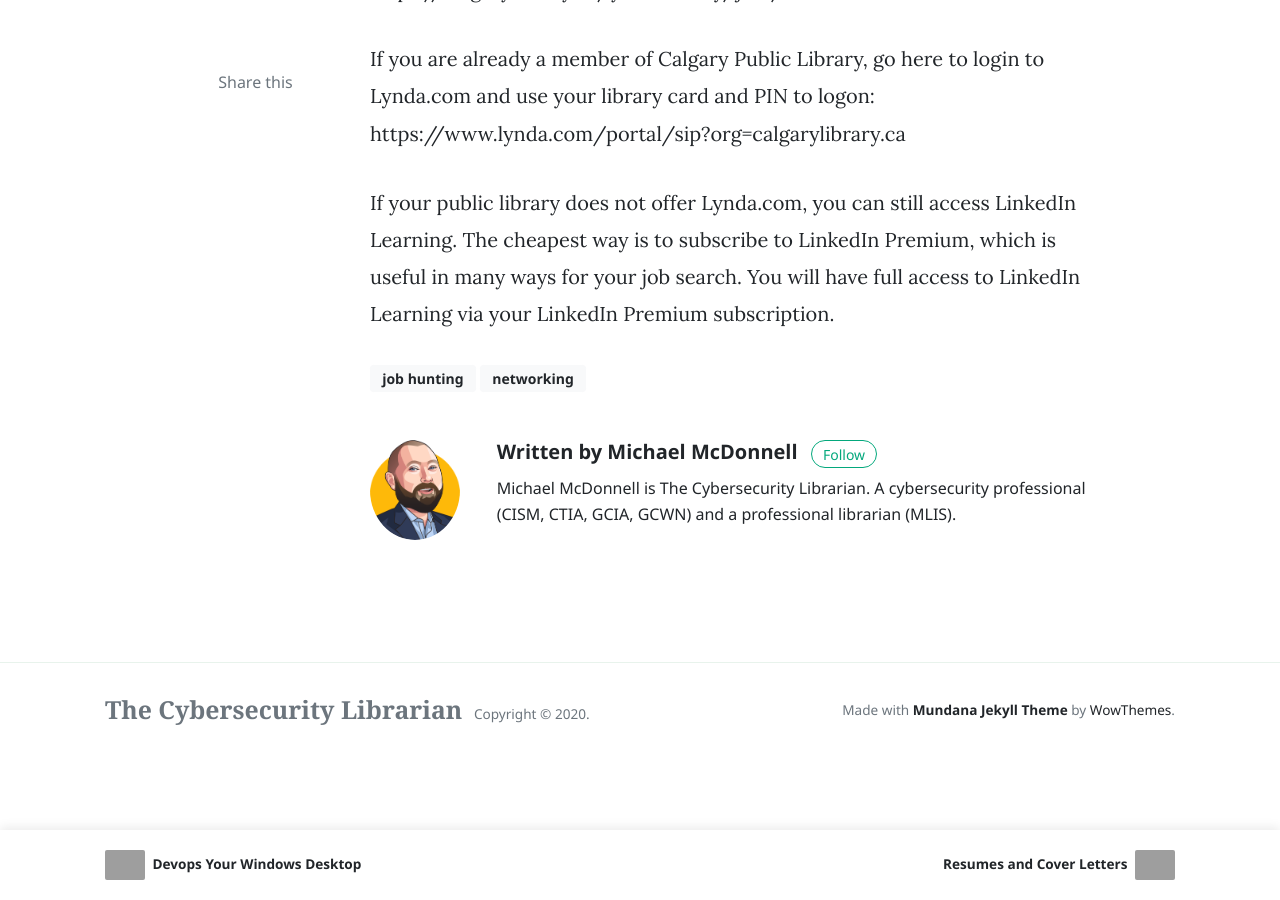
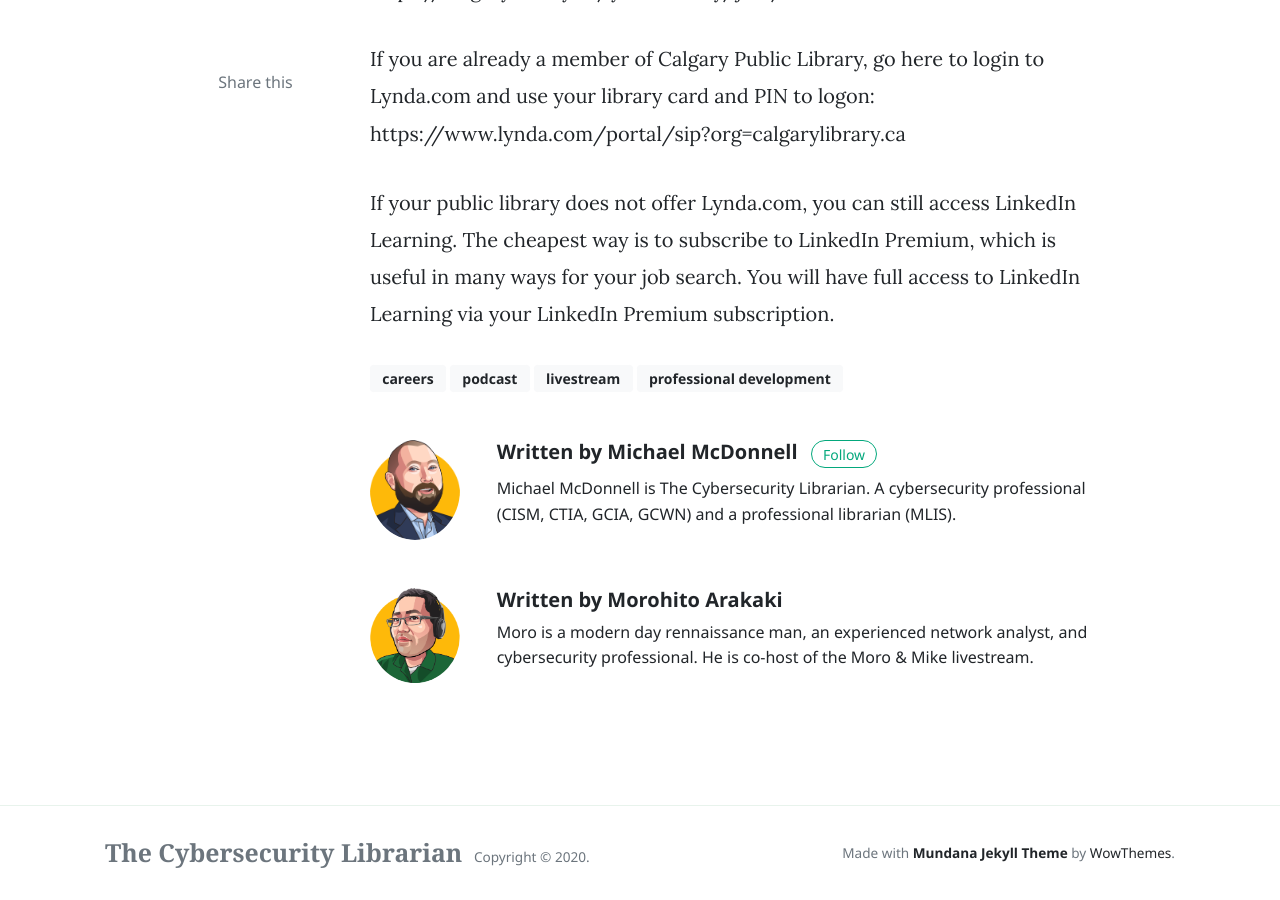
Before and after one commit to cyberlibrarian/cyberlibrarian.github.io, a Jekyll site: the page built from _posts/2020-05-08-advice-on-resumes-and-cover-letters.md, in a window 1280 px wide and 900 px high, scrolled down 7208 px. Built offline with Jekyll 4.4.1, drawn with Linux system fonts in a browser that asks for light colours; nearby versions of some CDN libraries; comment, search, counter and statistics services are not loaded; some of the changed text lies outside the part shown; grey boxes are pictures that could not be loaded.

Commit message:
Added podcast for 2020-05-08

```diff
--- a/_posts/2020-05-08-advice-on-resumes-and-cover-letters.md
+++ b/_posts/2020-05-08-advice-on-resumes-and-cover-letters.md
@@ -1,11 +1,19 @@
 ---
 layout: post
 title:  "Advice on Resumes and Cover Letters"
-authors: [michael]
-categories: [ Moro & Mike, Job Hunting ]
+authors: [michael, moro]
+categories: [ Moro and Mike ]
 image: assets/images/2020-05-08.png
 youtube: yfUy0xxd2k4
 tags: [Job Hunting, Networking]
+tags: [careers, podcast, livestream, professional development]
+date: 2020-05-08 19:00:00
+mp3_file: assets/mp3/2020-05-08_Resumes_and_Cover_Letters.mp3
+summary: Moro and Mike and guest Jim Clark provide advice on Resumes and Cover Letters
+duration: "01:59:38" #audio length in min
+length: "86137774" #filesize in byte
+explicit: "no" #other option is no
+block: "no" #means is shown in itunes
 ---
 This article is a companion piece for a YouTube Live stream hosted by myself and Moro Arakaki on May 8, 2020 @7 PM MDT. https://youtu.be/yfUy0xxd2k4
 
```
Also changed, not shown: 1 other file.
